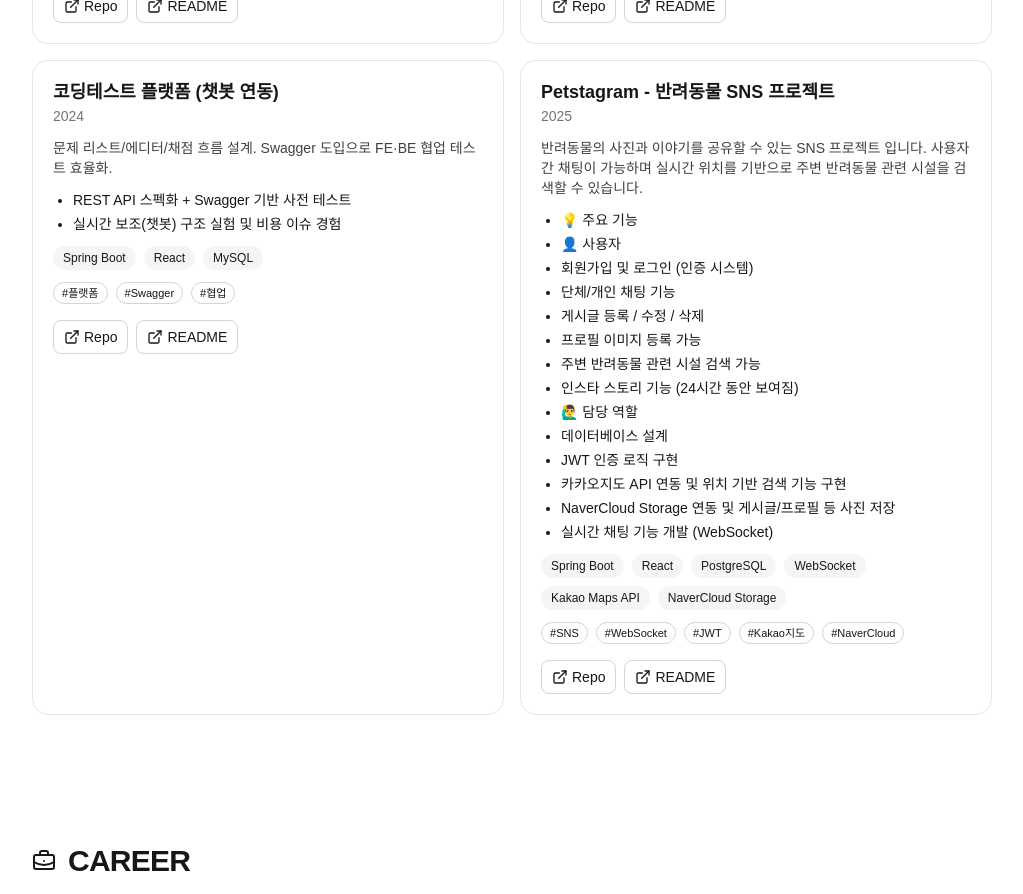
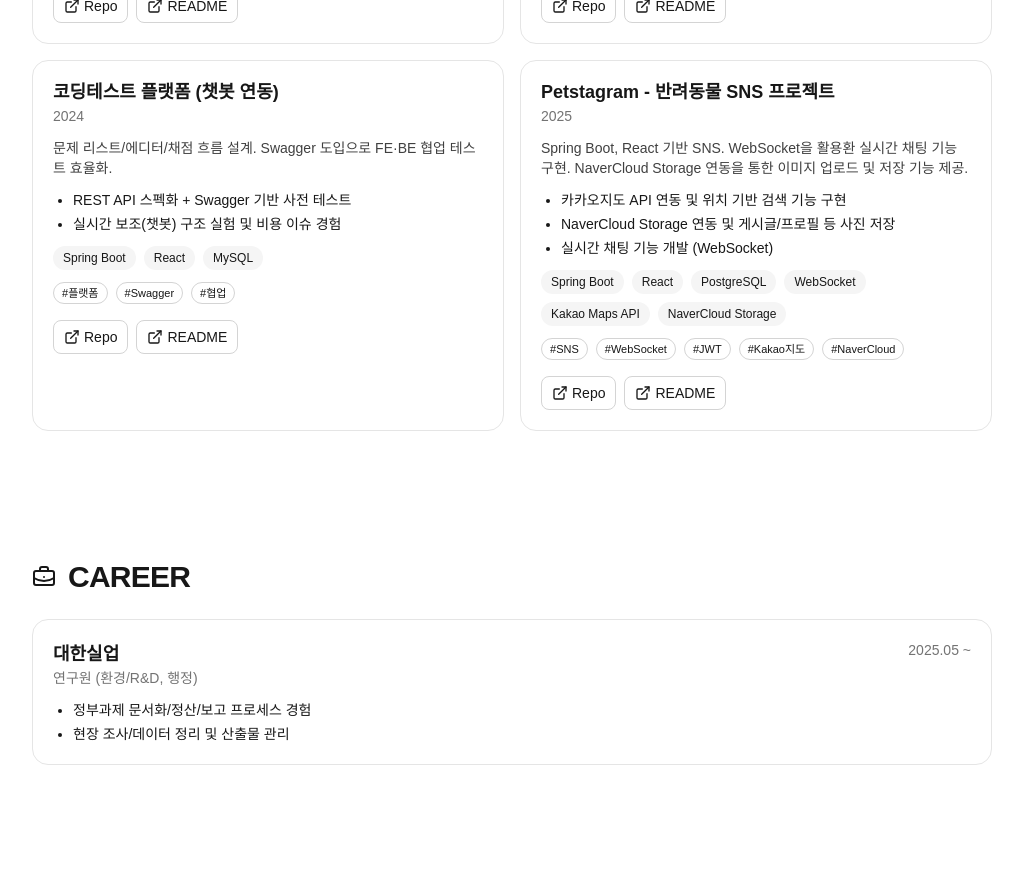
Before and after one commit to 27min/portfolio, a Next.js app in the folder my-portfolio/: page / in a window 1280 px wide. Shown: the part 2140-3034 px from the top of the page, without its empty margins (128-1151 px from the left). Built offline with nearby package versions, Linux system fonts and the light colour scheme.

Commit message:
refactor : project 설명 수정
- Petstagram 설명 수정

```diff
--- a/my-portfolio/src/data/portfolio.ts
+++ b/my-portfolio/src/data/portfolio.ts
@@ -106,19 +106,8 @@ export const DATA = {
       date: "2025",
       featured: false,
       summary:
-        "반려동물의 사진과 이야기를 공유할 수 있는 SNS 프로젝트 입니다. 사용자 간 채팅이 가능하며 실시간 위치를 기반으로 주변 반려동물 관련 시설을 검색할 수 있습니다.",
+        "Spring Boot, React 기반 SNS. WebSocket을 활용환 실시간 채팅 기능 구현. NaverCloud Storage 연동을 통한 이미지 업로드 및 저장 기능 제공.",
       bullets: [
-        "💡 주요 기능",
-        "👤 사용자",
-        "회원가입 및 로그인 (인증 시스템)",
-        "단체/개인 채팅 기능",
-        "게시글 등록 / 수정 / 삭제",
-        "프로필 이미지 등록 가능",
-        "주변 반려동물 관련 시설 검색 가능",
-        "인스타 스토리 기능 (24시간 동안 보여짐)",
-        "🙋‍♂️ 담당 역할",
-        "데이터베이스 설계",
-        "JWT 인증 로직 구현",
         "카카오지도 API 연동 및 위치 기반 검색 기능 구현",
         "NaverCloud Storage 연동 및 게시글/프로필 등 사진 저장",
         "실시간 채팅 기능 개발 (WebSocket)",
```
